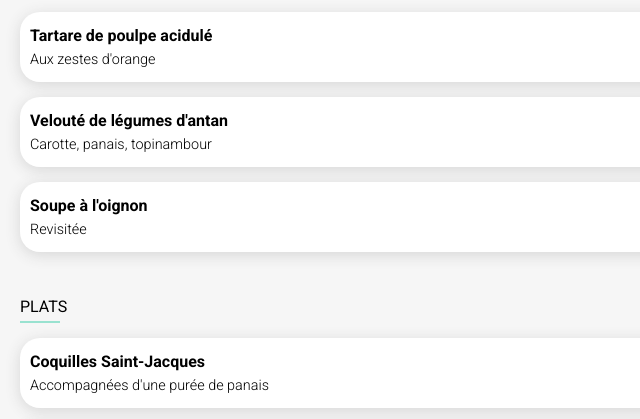
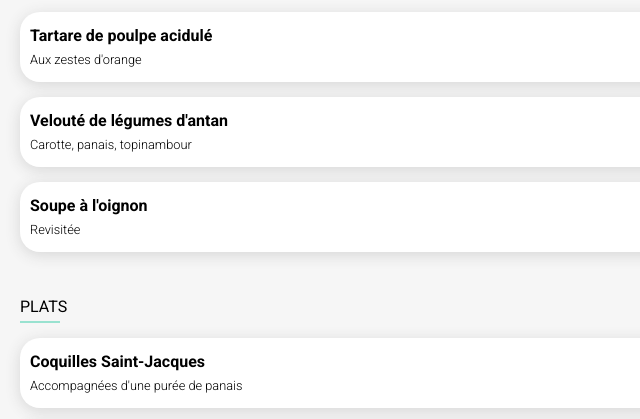
Before and after one commit to AudreyAdelaide/AudreyAdelaide_3_20112021, a website: page menu-a-la-francaise.html in a window 1280 px wide. Shown: the part 381-800 px from the top of the page, 0-640 px from the left. Drawn offline with Linux system fonts and the light colour scheme; a web font is replaced by a local one.

Commit message:
Reduction de font-size

```diff
--- a/sass/pages/_menu-cards.scss
+++ b/sass/pages/_menu-cards.scss
@@ -35,7 +35,7 @@
     font-weight: 600;
   }
   &__description {
-    font-size: 0.9em;
+    font-size: 0.8em;
     font-weight: 100;
   }
   & .right-wrap {
```
Also changed, not shown: public/css/style.css.
